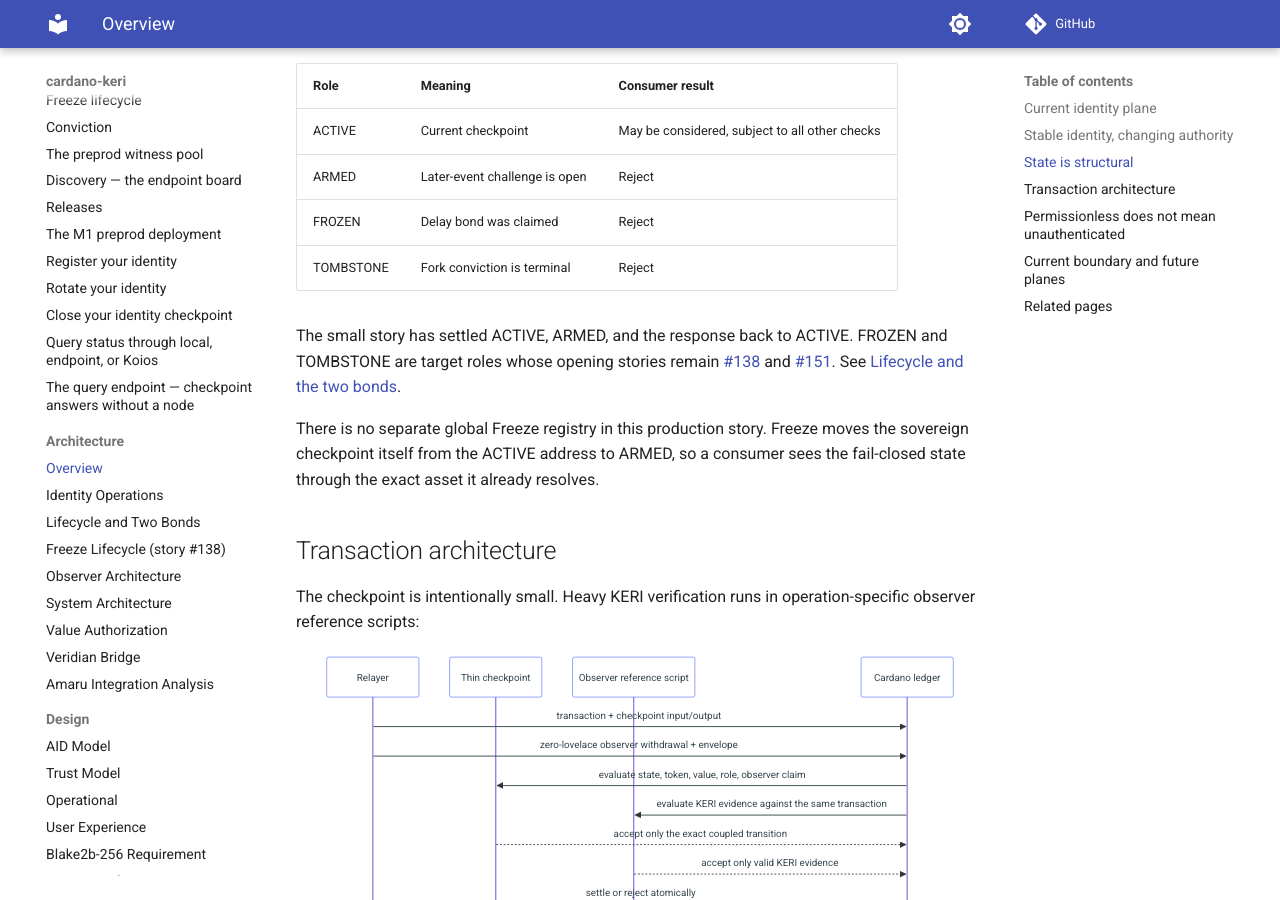
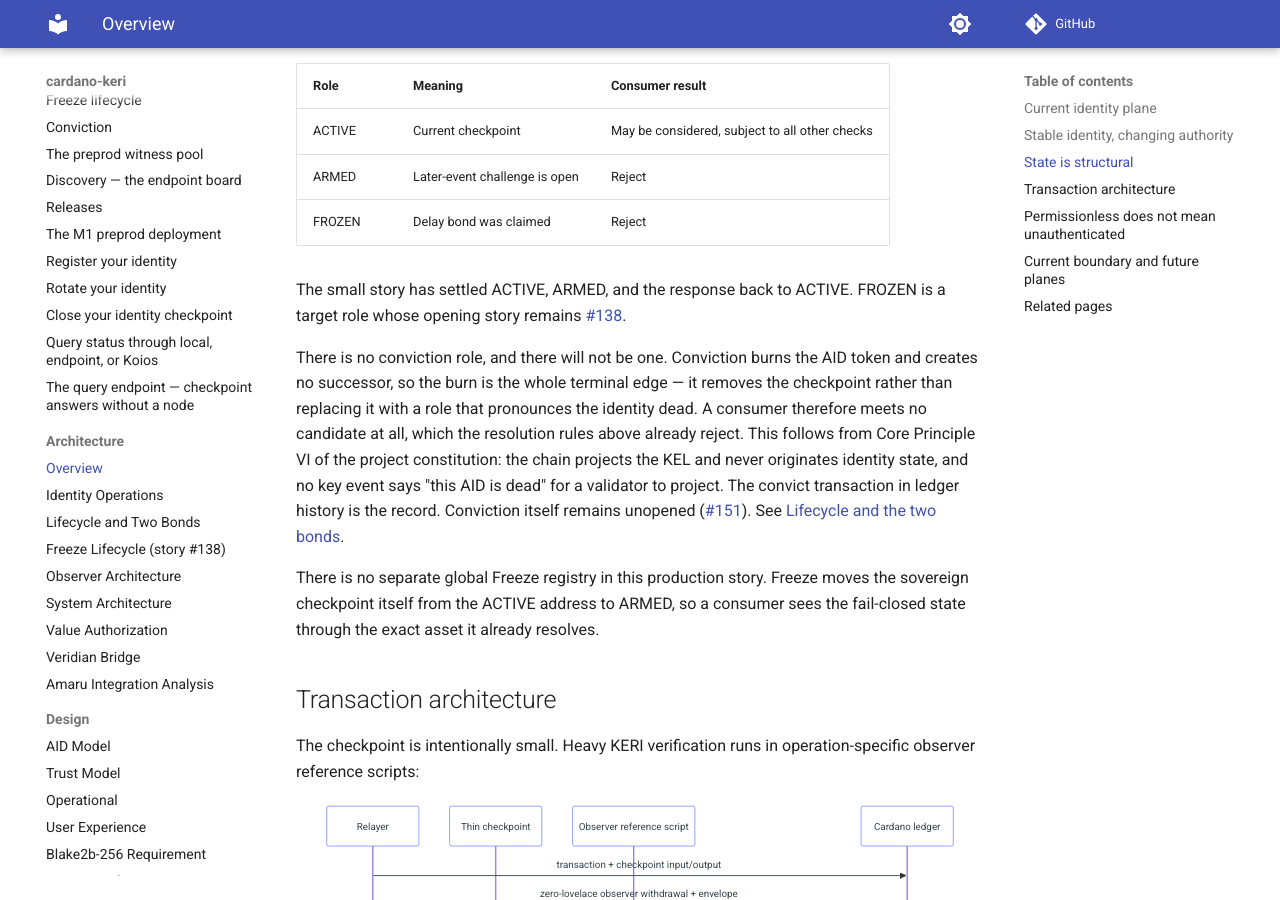
Before and after one commit to lambdasistemi/cardano-keri, an MkDocs documentation site: the page built from docs/architecture/overview.md, in a window 1280 px wide and 900 px high, scrolled down 1678 px. Built offline with MkDocs 1.6.1 and Material for MkDocs 9.7.7, drawn with Linux system fonts in a browser that asks for light colours; comment, search, counter and statistics services are not loaded.

Commit message:
docs: state KERI projection constitution
Cardano projects the KERI KEL; it never originates identity state. That law
was described throughout the docs but never stated as a constraint, so an
auditor had no governing sentence to consult and reported a missing tombstone
as a HIGH finding (retracted 2026-08-11). Core Principle VI now states the law
and the four corollaries an auditor needs to derive answers: no tombstones
ever, duplicate projections are not forgeries (the deposit is the anti-squat
mechanism), consumers disambiguate by use rather than existence, and
transaction context is not identity state — so binding a payee key hash,
refund address, or spent TxOutRef is always permitted and required where
value leaves.

The architecture pages are corrected to match. The overview role table no
longer carries a TOMBSTONE row, which read as shipped state; conviction's
burn-only terminal edge is explained instead. identity-ops no longer requires
#151 to produce a terminal identity output, and value-auth no longer predicts
future TOMBSTONE outputs for consumers to reject. lifecycle-and-bonds.md
already said this correctly and is unchanged.

The proof is the negative control: the retracted finding is reachable from the
pre-change tree and not reachable from this one.

```diff
--- a/docs/architecture/overview.md
+++ b/docs/architecture/overview.md
@@ -83,12 +83,21 @@ by a caller-controlled status field:
 | ACTIVE | Current checkpoint | May be considered, subject to all other checks |
 | ARMED | Later-event challenge is open | Reject |
 | FROZEN | Delay bond was claimed | Reject |
-| TOMBSTONE | Fork conviction is terminal | Reject |
 
 The small story has settled ACTIVE, ARMED, and the response back to ACTIVE.
-FROZEN and TOMBSTONE are target roles whose opening stories remain
-[#138](https://github.com/lambdasistemi/cardano-keri/issues/138) and
-[#151](https://github.com/lambdasistemi/cardano-keri/issues/151). See
+FROZEN is a target role whose opening story remains
+[#138](https://github.com/lambdasistemi/cardano-keri/issues/138).
+
+There is no conviction role, and there will not be one. Conviction burns the AID
+token and creates no successor, so the burn is the whole terminal edge — it
+removes the checkpoint rather than replacing it with a role that pronounces the
+identity dead. A consumer therefore meets no candidate at all, which the
+resolution rules above already reject. This follows from Core Principle VI of
+the project constitution: the chain projects the KEL and never originates
+identity state, and no key event says "this AID is dead" for a validator to
+project. The convict transaction in ledger history is the record. Conviction
+itself remains unopened
+([#151](https://github.com/lambdasistemi/cardano-keri/issues/151)). See
 [Lifecycle and the two bonds](lifecycle-and-bonds.md).
 
 There is no separate global Freeze registry in this production story. Freeze
```
Also changed, not shown: .specify/memory/constitution.md (+45 -1 lines), docs/architecture/identity-ops.md (+6 -2 lines), docs/architecture/value-auth.md (+9 -4 lines).
